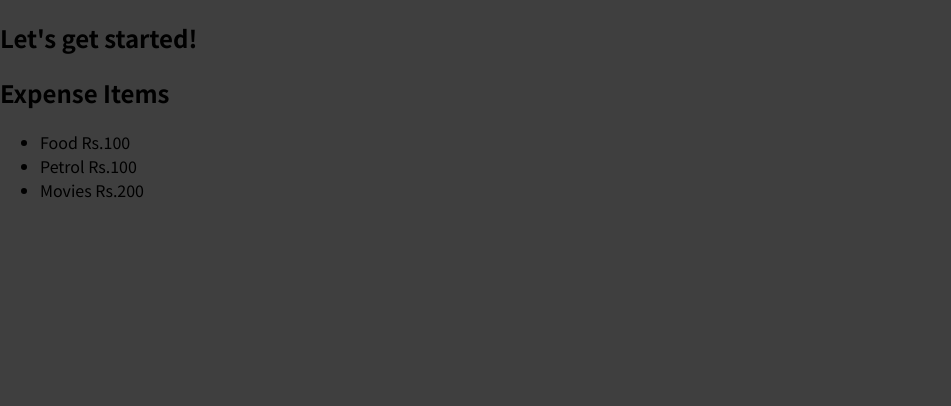
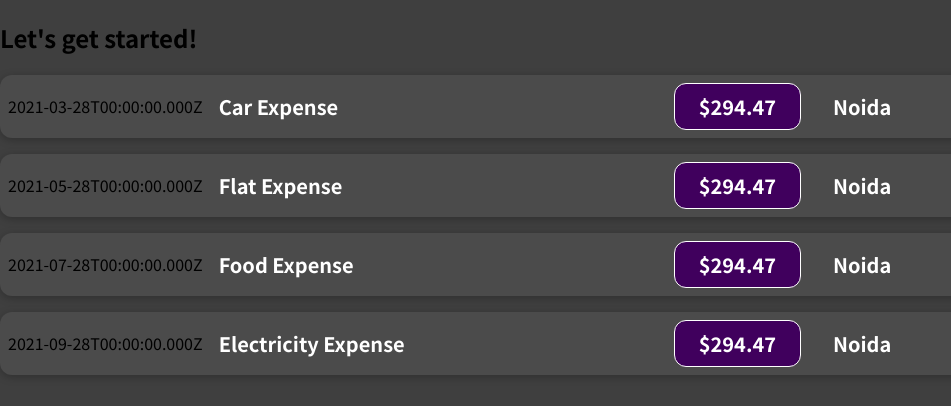
Before and after one commit to Saumya1124/Expense-Tracker, a JavaScript app: page / in a window 1280 px wide. Shown: the top 406 px of the page, without its empty margins (0-951 px from the left). Built offline with nearby package versions, Linux system fonts and the light colour scheme.

Commit message:
props in react

```diff
--- a/src/App.js
+++ b/src/App.js
@@ -1,9 +1,19 @@
 import ExpenseItem from "./components/ExpenseItem";
 function App() {
+
+  const expenses = [
+    {title:'Car Expense', amount:294.47, date : new Date (2021,2,28)},
+    {title:'Flat Expense', amount:294.47, date : new Date (2021,4,28)},
+    {title:'Food Expense', amount:294.47, date : new Date (2021,6,28)},
+    {title:'Electricity Expense', amount:294.47, date : new Date (2021,8,28)},
+  ]
   return (
     <div>
       <h2>Let's get started!</h2>
-      <ExpenseItem></ExpenseItem>
+      <ExpenseItem title={expenses[0].title} amount={expenses[0].amount} date={expenses[0].date}></ExpenseItem>
+      <ExpenseItem title={expenses[1].title} amount={expenses[1].amount} date={expenses[1].date}></ExpenseItem>
+      <ExpenseItem title={expenses[2].title} amount={expenses[2].amount} date={expenses[2].date}></ExpenseItem>
+      <ExpenseItem title={expenses[3].title} amount={expenses[3].amount} date={expenses[3].date}></ExpenseItem>
     </div>
 
   );
--- /dev/null
+++ b/src/components/ExpenseItem.css
@@ -0,0 +1,56 @@
+.expense-item {
+    display: flex;
+    justify-content: space-between;
+    align-items: center;
+    box-shadow: 0 2px 8px rgba(0, 0, 0, 0.25);
+    padding: 0.5rem;
+    margin: 1rem 0;
+    border-radius: 12px;
+    background-color: #4b4b4b;
+  }
+
+  .expense-item__description {
+    display: flex;
+    flex-direction: column;
+    gap: 1rem;
+    align-items: flex-end;
+    flex-flow: column-reverse;
+    justify-content: flex-start;
+    flex: 1;
+  }
+
+  .expense-item h2 {
+    color: #3a3a3a;
+    font-size: 1rem;
+    flex: 1;
+    margin: 0 1rem;
+    color: white;
+  }
+
+  .expense-item__price {
+    font-size: 1rem;
+    font-weight: bold;
+    color: white;
+    background-color: #40005d;
+    border: 1px solid white;
+    padding: 0.5rem;
+    border-radius: 12px;
+  }
+
+  @media (min-width: 580px) {
+    .expense-item__description {
+      flex-direction: row;
+      align-items: center;
+      justify-content: flex-start;
+      flex: 1;
+    }
+
+    .expense-item__description h2 {
+      font-size: 1.25rem;
+    }
+
+    .expense-item__price {
+      font-size: 1.25rem;
+      padding: 0.5rem 1.5rem;
+    }
+  }
--- a/src/components/ExpenseItem.js
+++ b/src/components/ExpenseItem.js
@@ -1,14 +1,14 @@
-function ExpenseItem(){
+import './ExpenseItem.css'
+function ExpenseItem(props){
+
+    const expenseLocation = 'Noida';
     return (
-    <div>
-        <h2>Expense Items</h2>
-        <div>
-            <ul>
-                <li>Food Rs.100</li>
-                <li>Petrol Rs.100</li>
-                <li>Movies Rs.200</li>
-            </ul>
-
+    <div className="expense-item">
+        <div>{props.date.toISOString()}</div>
+        <div className='expense-item__description'>
+            <h2>{props.title}</h2>
+            <div className='expense-item__price'>${props.amount}</div>
+            <h2>{expenseLocation}</h2>
         </div>
     </div>
 
```
